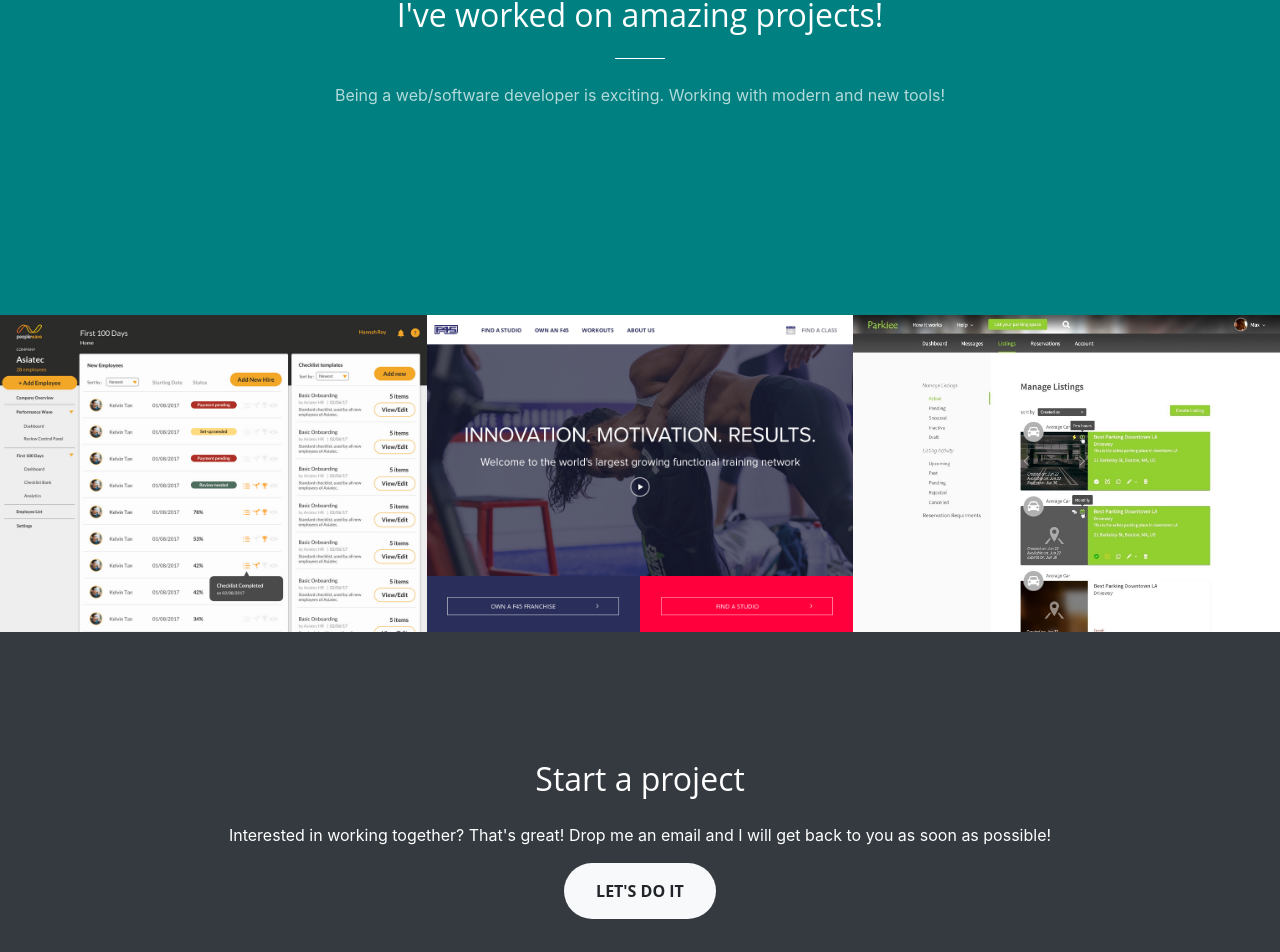
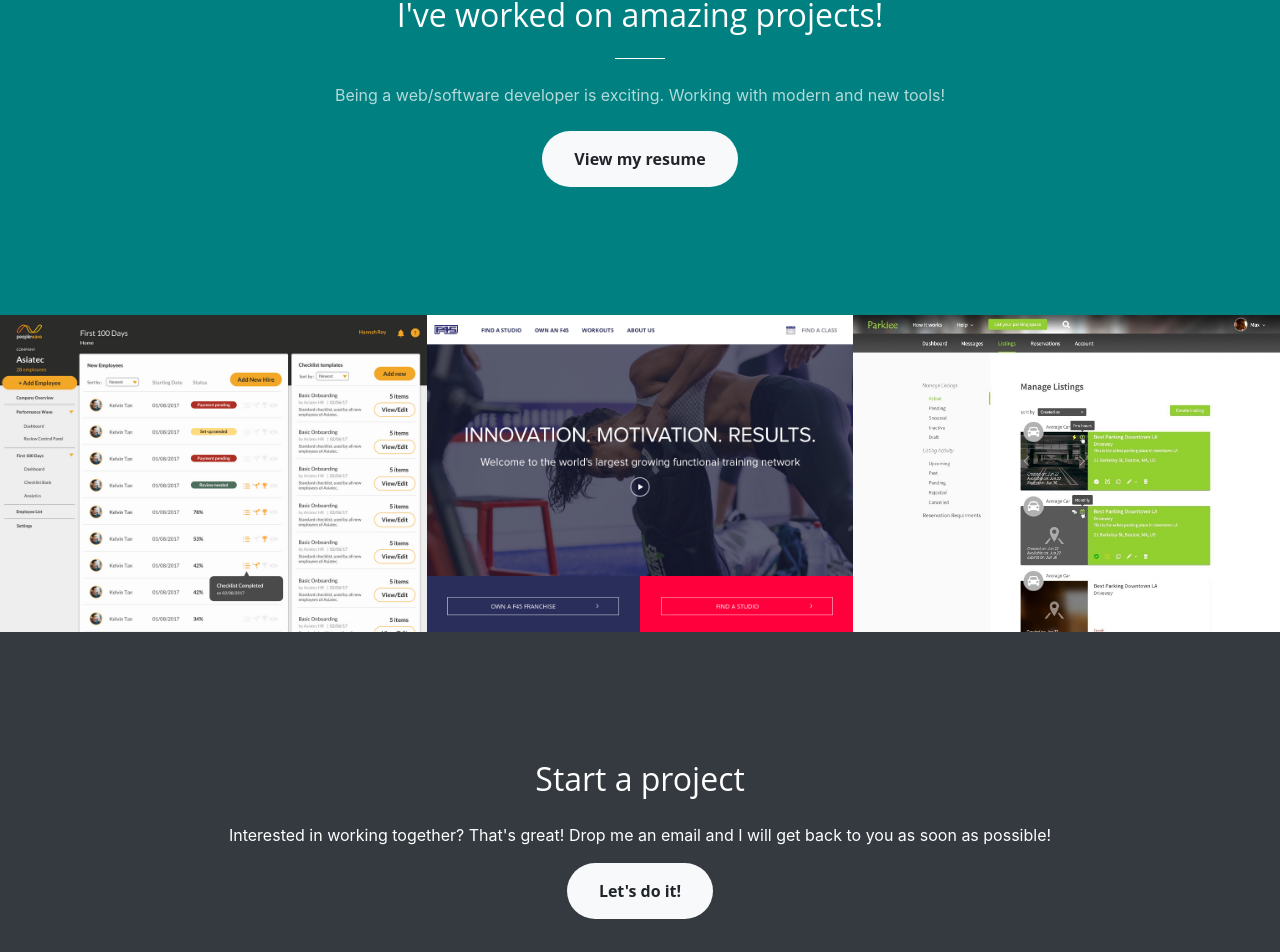
Before and after one commit to rosemalejohn/rosemalejohn, a Vue app: page / in a window 1280 px wide. Shown: the part 932-1884 px from the top of the page. Built offline with nearby package versions, Linux system fonts and the light colour scheme.

Commit message:
Update button font case

```diff
--- a/src/assets/sass/_bootstrap-overrides.scss
+++ b/src/assets/sass/_bootstrap-overrides.scss
@@ -5,7 +5,6 @@
 
 .btn {
   font-weight: 700;
-  text-transform: uppercase;
   border: none;
   border-radius: 300px;
   @include sans-serif-font;
--- a/src/components/Contact.vue
+++ b/src/components/Contact.vue
@@ -3,7 +3,7 @@
     <div class="container text-center">
       <h2 class="mb-4">Start a project</h2>
       <p>Interested in working together? That's great! Drop me an email and I will get back to you as soon as possible!</p>
-      <a class="btn btn-light btn-xl sr-button" href="mailto:rosemalejohn@gmail.com?Subject=Project proposal">Let's do it</a>
+      <a class="btn btn-light btn-xl sr-button" href="mailto:rosemalejohn@gmail.com?Subject=Project proposal">Let's do it!</a>
     </div>
   </section>
 </template>
--- a/src/components/Portfolio.vue
+++ b/src/components/Portfolio.vue
@@ -7,7 +7,7 @@
             <h2 class="section-heading text-white">I've worked on amazing projects!</h2>
             <hr class="light my-4">
             <p class="text-faded mb-4">Being a web/software developer is exciting. Working with modern and new tools!</p>
-            <a class="btn btn-outline-primary btn-xl js-scroll-trigger" href="/files/RESUME.pdf" target="_blank">Check my resume!</a>
+            <a class="btn btn-light btn-xl js-scroll-trigger" href="/files/RESUME.pdf" target="_blank">View my resume</a>
           </div>
         </div>
       </div>
```
